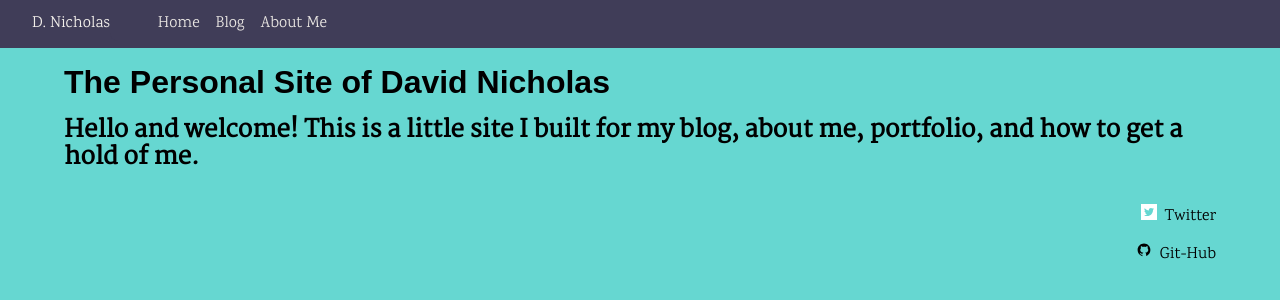
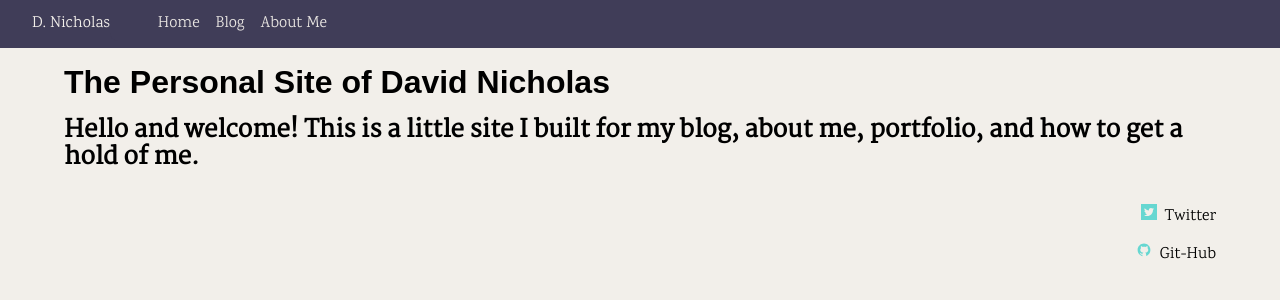
Before and after one commit to dead-alchemy/my-website-next, a Next.js app: page / in a window 1280 px wide. Shown: the top 300 px of the page. Built offline with nearby package versions, Linux system fonts and the light colour scheme; a web font is replaced by a local one.

Commit message:
svg updates.

```diff
--- a/styles/Home.module.scss
+++ b/styles/Home.module.scss
@@ -1,7 +1,7 @@
 @import "./colors.scss";
 
 .main {
-	background-color: $color-2-2;
+	background-color: $color-0-2;
 	height: calc(100% - 3rem);
 	padding: 1rem;
 }
```
Also changed, not shown: public/icons/github.svg, public/icons/twitter.svg.
